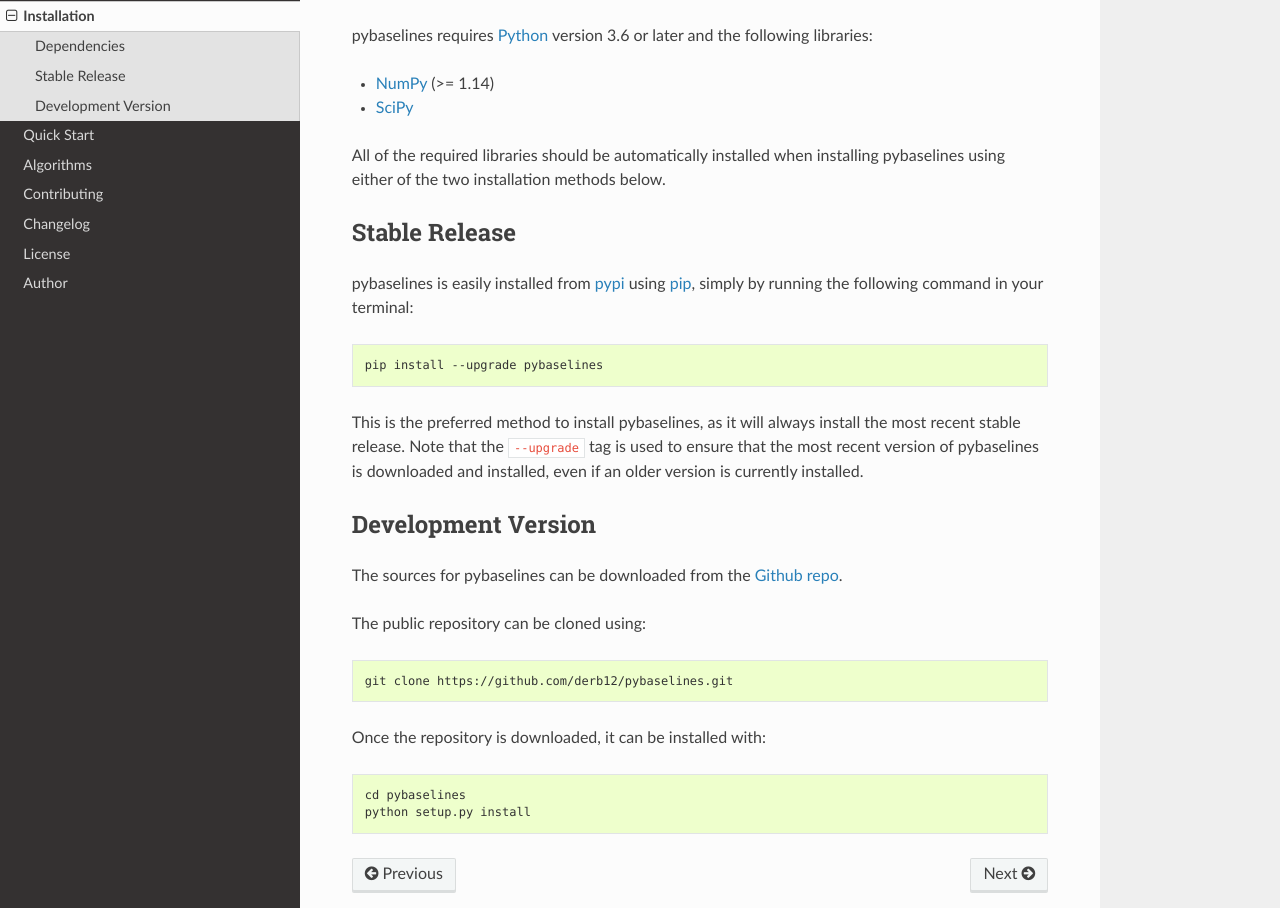
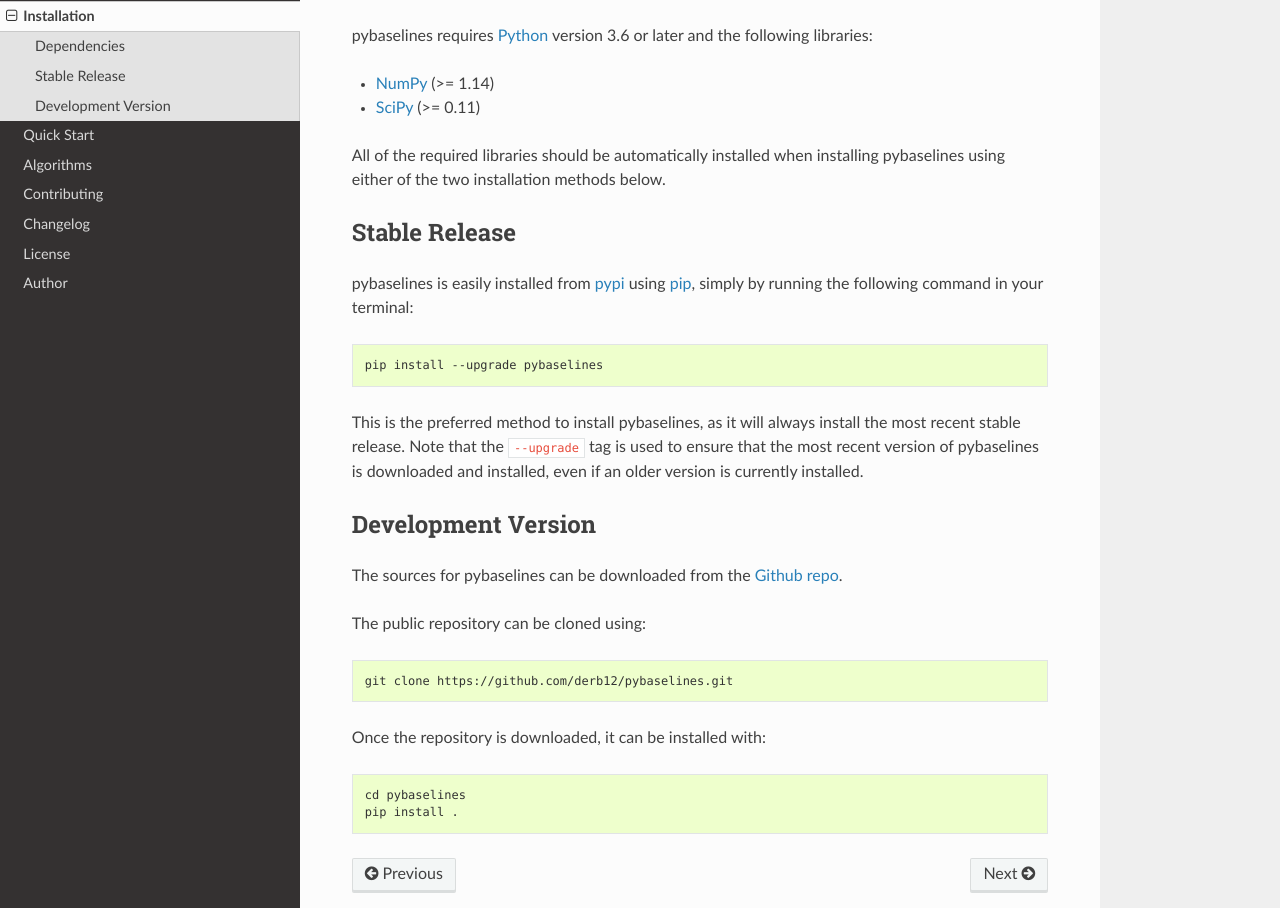
Before and after one commit to derb12/pybaselines, a Sphinx documentation site: the page built from docs/installation.rst, in a window 1280 px wide and 1215 px high. Shown: the part 192-1100 px from the top of the window. Built offline with Sphinx 7.4.7 and the Read the Docs theme 2.0.0, drawn with Linux system fonts in a browser that asks for light colours; pages that are not in the unit, such as notebooks, are missing from menus.

Commit message:
MAINT: Set minimum scipy version and update install details
Set min scipy version to 0.11, which is the first version that had scipy.sparse.diags. Bumped development scipy version to 1.6.1. Updated development install directions to use pip rather than setup.py. Removed setup_requires from setup.cfg since it's included in pyproject.toml.

```diff
--- a/README.rst
+++ b/README.rst
@@ -98,7 +98,7 @@
 and the following libraries:
 
 * `NumPy <https://numpy.org>`_ (>= 1.14)
-* `SciPy <https://www.scipy.org/scipylib/index.html>`_
+* `SciPy <https://www.scipy.org/scipylib/index.html>`_ (>= 0.11)
 
 
 All of the required libraries should be automatically installed when
@@ -136,7 +136,7 @@
 .. code-block:: console
 
     cd pybaselines
-    python setup.py install
+    pip install .
 
 
 .. _Github repo: https://github.com/derb12/pybaselines
--- a/docs/installation.rst
+++ b/docs/installation.rst
@@ -11,7 +11,7 @@
 pybaselines requires `Python <https://python.org>`_ version 3.6 or later and the following libraries:
 
 * `NumPy <https://numpy.org>`_ (>= 1.14)
-* `SciPy <https://www.scipy.org/scipylib/index.html>`_
+* `SciPy <https://www.scipy.org/scipylib/index.html>`_ (>= 0.11)
 
 
 All of the required libraries should be automatically installed when installing pybaselines
@@ -51,4 +51,4 @@
 .. code-block:: console
 
     cd pybaselines
-    python setup.py install
+    pip install .
--- a/setup.cfg
+++ b/setup.cfg
@@ -42,10 +42,7 @@
 python_requires = >=3.6
 install_requires =
     numpy>=1.14
-    scipy
-setup_requires =
-    setuptools>=42
-    wheel
+    scipy>=0.11
 zip_safe = False
 
 [options.packages.find]
--- a/setup.py
+++ b/setup.py
@@ -4,6 +4,12 @@
 
 All metadata now exists in setup.cfg. setup.py is now only needed to allow
 for editable installs when using older versions of pip.
+
+
+Notes on minimum required versions for dependencies:
+
+numpy: >= 1.14 in order to use rcond=None with numpy.linalg.lstsq
+scipy: >= 0.11 to use scipy.sparse.diags
 
 """
 
```
Also changed, not shown: 1 other file.
